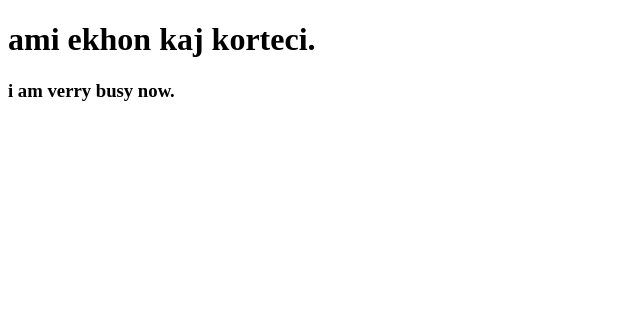
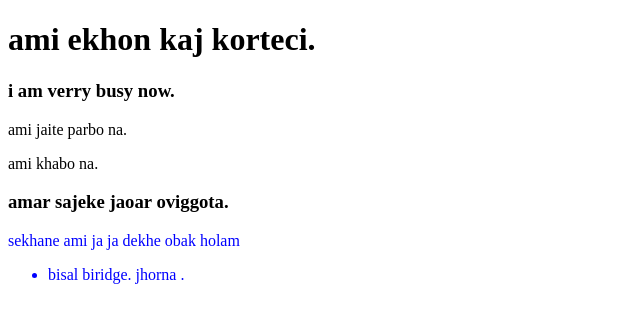
Before and after one commit to Naeemphero1/web-love-repo, a plain HTML site: page index.html in a window 1280 px wide. Shown: the whole page, without its empty margins (0-640 px from the left). Drawn offline with Linux system fonts and the light colour scheme.

Commit message:
added header

```diff
--- a/index.html
+++ b/index.html
@@ -5,9 +5,25 @@
     <meta http-equiv="X-UA-Compatible" content="IE=edge">
     <meta name="viewport" content="width=device-width, initial-scale=1.0">
     <title>my first web love repo</title>
+    <style>
+        .usa{color: blue;
+
+        }
+    </style>
 </head>
 <body>
      <h1>ami ekhon kaj korteci.</h1>
      <h3>i am verry busy now.</h3>
+     <div>
+         <p>ami jaite parbo na.</p>
+         <p>ami khabo na.</p>
+     </div>
+      <h3>amar sajeke jaoar oviggota.</h3>
+      <div class="usa">
+          <p>sekhane ami ja ja dekhe obak holam</p>
+          <ul>
+              <li>bisal biridge. jhorna .</li>
+          </ul>
+      </div>
 </body>
 </html>
```
